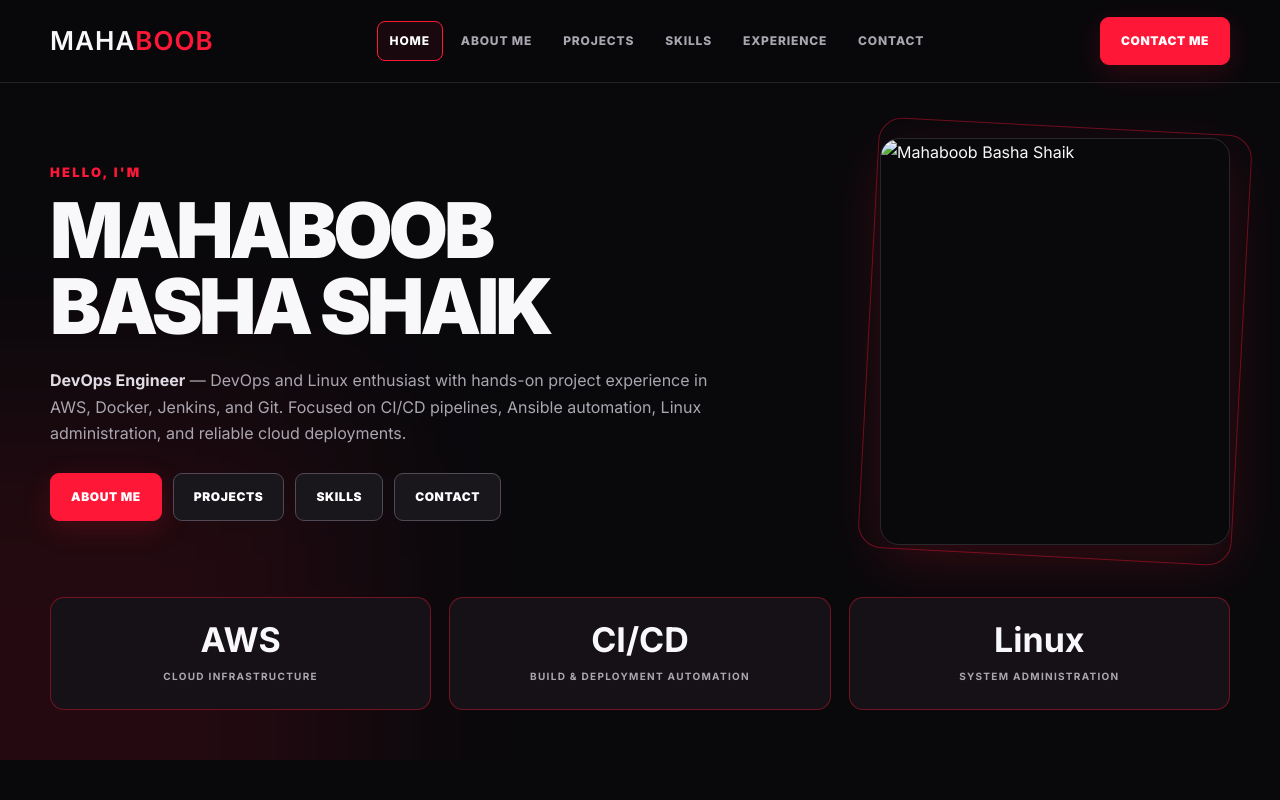
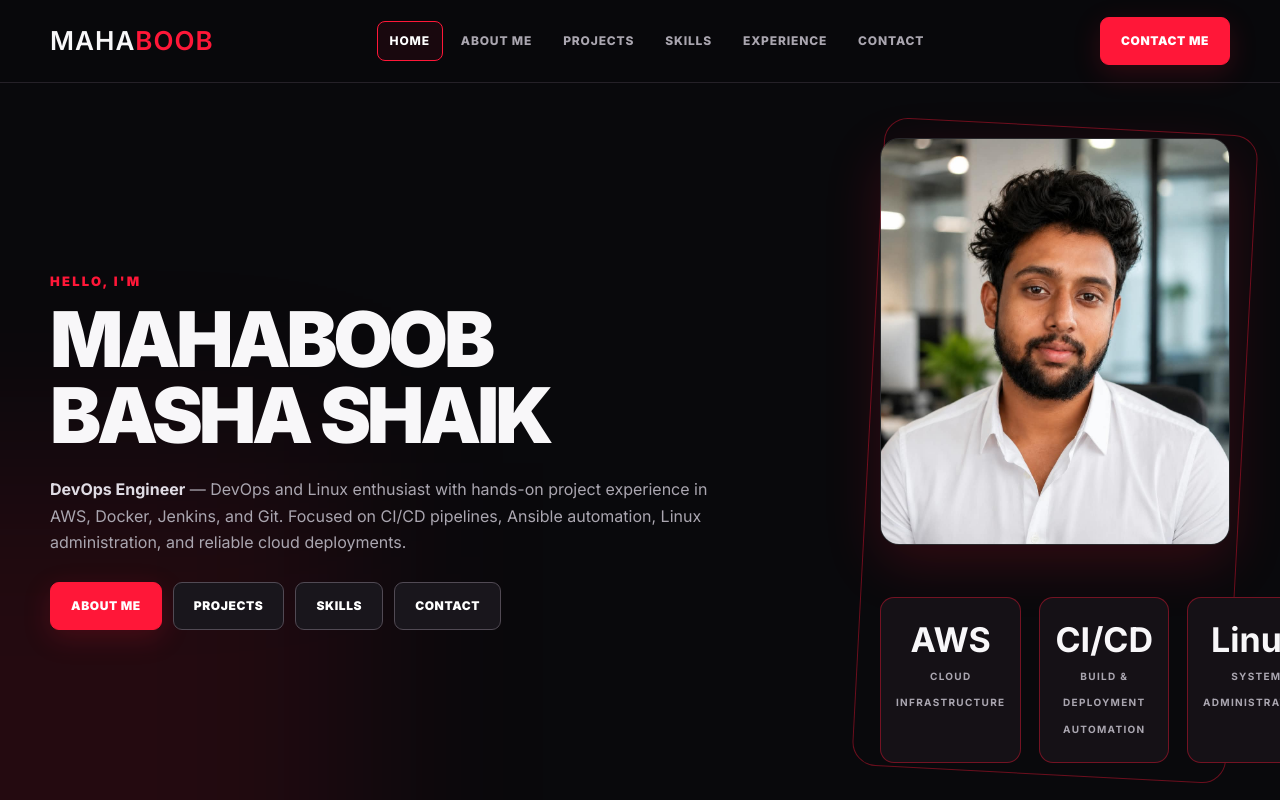
Before and after one commit to mahaboobabdulla6/portfolio_mahaboob, a plain HTML site: page index.html in a window 1280 px wide. Shown: the top 800 px of the page. Drawn offline with Linux system fonts and the light colour scheme.

Commit message:
Update index.html

```diff
--- a/index.html
+++ b/index.html
@@ -34,7 +34,7 @@ footer{border-top:1px solid #ffffff15;padding:23px 0;color:var(--muted);font-siz
 <div class="hero-grid"><div><p class="eyebrow">Hello, I'm</p><h1><span>MAHABOOB</span><span>BASHA SHAIK</span></h1>
 <p class="intro"><strong>DevOps Engineer</strong> — DevOps and Linux enthusiast with hands-on project experience in AWS, Docker, Jenkins, and Git. Focused on CI/CD pipelines, Ansible automation, Linux administration, and reliable cloud deployments.</p>
 <div class="actions"><a class="btn primary" href="#about">ABOUT ME</a><a class="btn" href="#projects">PROJECTS</a><a class="btn" href="#skills">SKILLS</a><a class="btn" href="#contact">CONTACT</a></div></div>
-<div class="portrait-wrap"><img class="portrait" src="assets/profile.jpg" alt="Mahaboob Basha Shaik"></div></div>
+<div class="portrait-wrap"><img class="portrait" src="profile.jpg" alt="Mahaboob Basha Shaik">
 <div class="stats"><div class="stat"><b> AWS</b><small>Cloud infrastructure</small></div><div class="stat"><b>CI/CD</b><small>Build &amp; deployment automation</small></div><div class="stat"><b>Linux</b><small>System administration</small></div></div>
 </div></section>
 <section id="about"><div class="container"><div class="head"><p class="eyebrow">Get to know me</p><h2>About <span class="accent">Me</span></h2><p>Cloud infrastructure, deployment automation, and practical DevOps engineering.</p></div>
```
